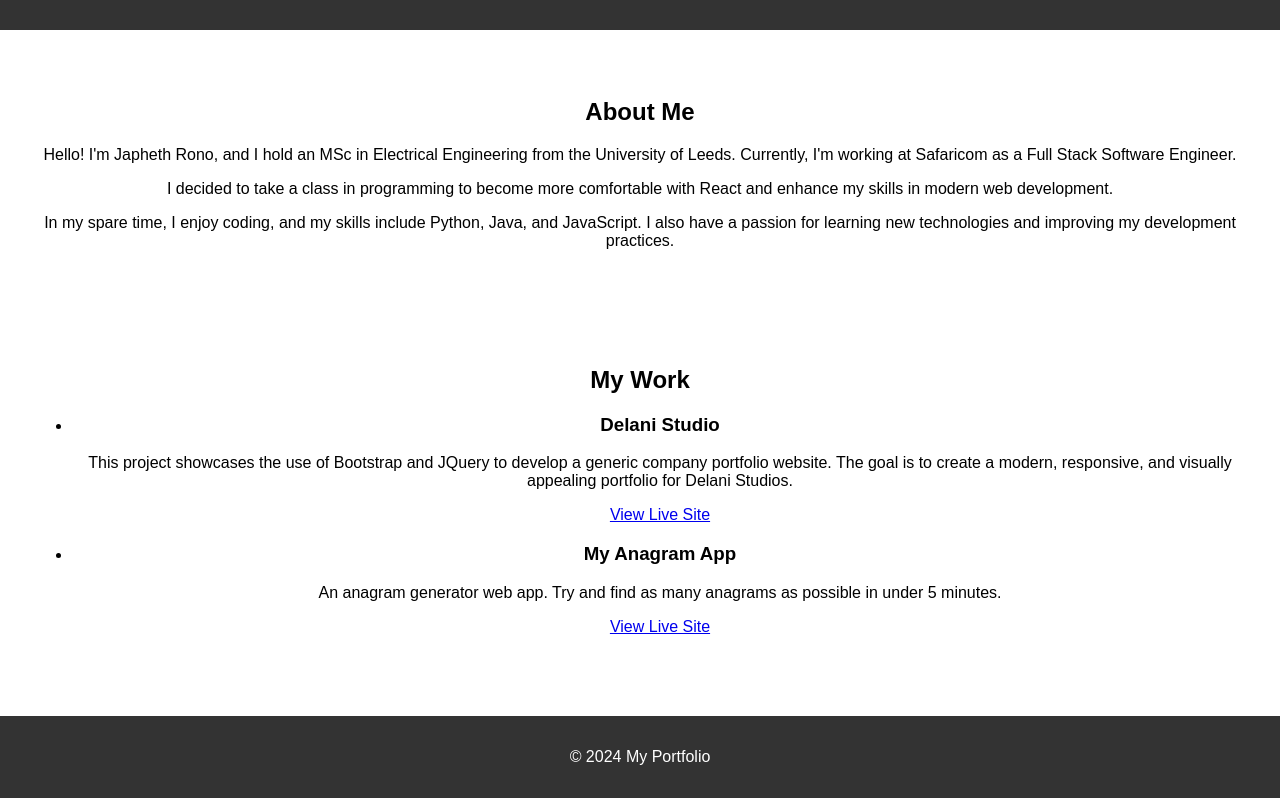
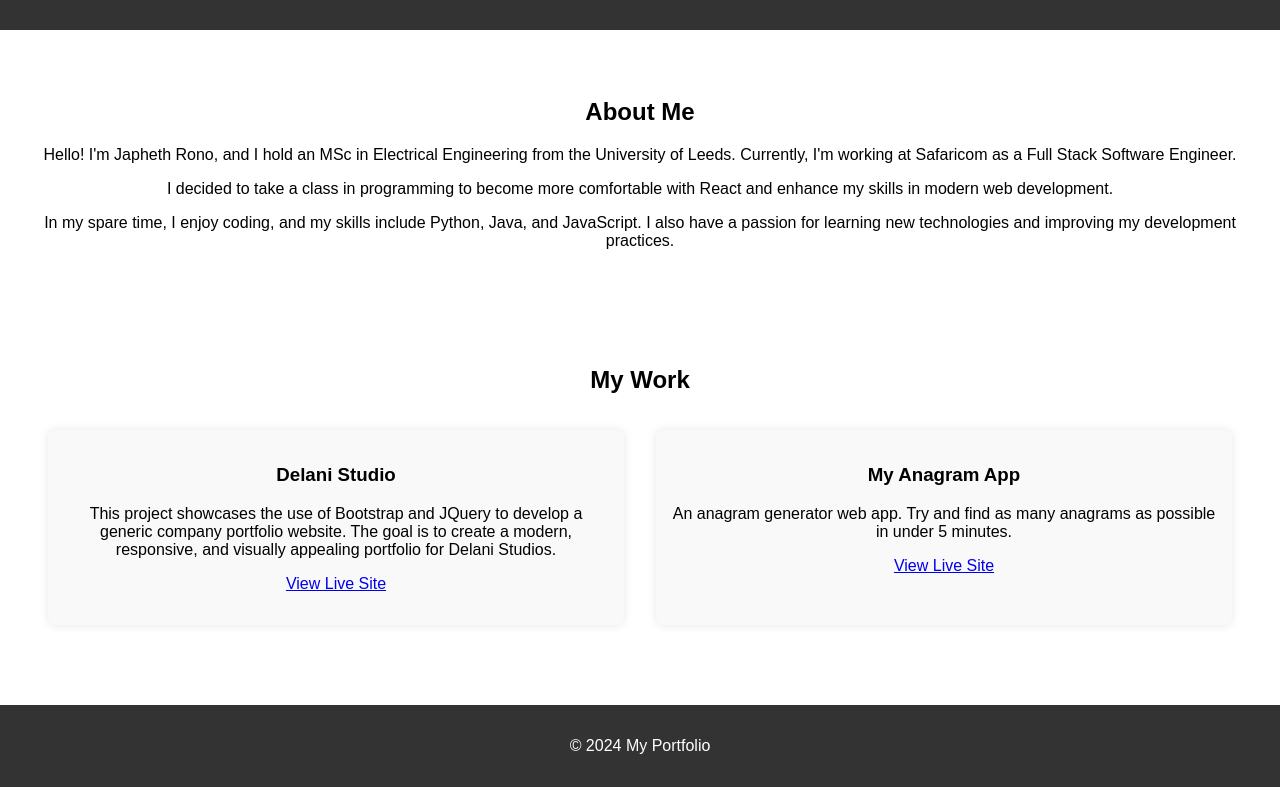
Before and after one commit to cjkr/demo-portfolio-landing-page, a plain HTML site: page index.html in a window 1280 px wide. Shown: the part 470-1268 px from the top of the page. Drawn offline with Linux system fonts and the light colour scheme.

Commit message:
Improved layout of portfolio projects

```diff
--- a/index.html
+++ b/index.html
@@ -36,8 +36,8 @@
 
     <section id="portfolio" class="portfolio">
       <h2>My Work</h2>
-      <ul>
-        <li>
+      <div class="projects-container">
+        <div class="project">
           <h3>Delani Studio</h3>
           <p>
             This project showcases the use of Bootstrap and JQuery to develop a
@@ -49,8 +49,8 @@
               >View Live Site</a
             >
           </p>
-        </li>
-        <li>
+        </div>
+        <div class="project">
           <h3>My Anagram App</h3>
           <p>
             An anagram generator web app. Try and find as many anagrams as
@@ -61,9 +61,10 @@
               >View Live Site</a
             >
           </p>
-        </li>
-      </ul>
+        </div>
+      </div>
     </section>
+
     <footer>
       <p>&copy; 2024 My Portfolio</p>
     </footer>
--- a/styles.css
+++ b/styles.css
@@ -61,3 +61,20 @@ footer {
   border-radius: 20px;
   margin: 20px 20px;
 }
+
+.projects-container {
+  display: flex;
+  justify-content: space-around;
+  flex-wrap: wrap;
+}
+
+.project {
+  flex: 1;
+  margin: 1rem;
+  min-width: 300px;
+  max-width: 45%;
+  box-shadow: 0 0 10px rgba(0, 0, 0, 0.1);
+  padding: 1rem;
+  background: #f9f9f9;
+  border-radius: 8px;
+}
```
